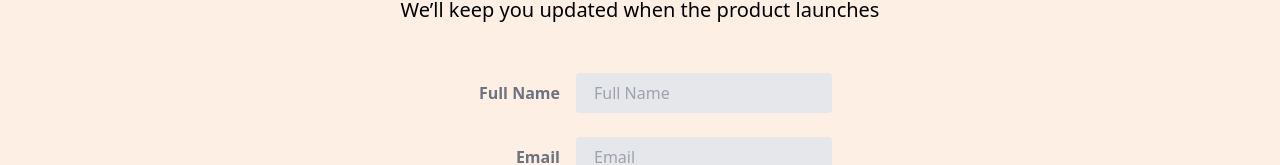
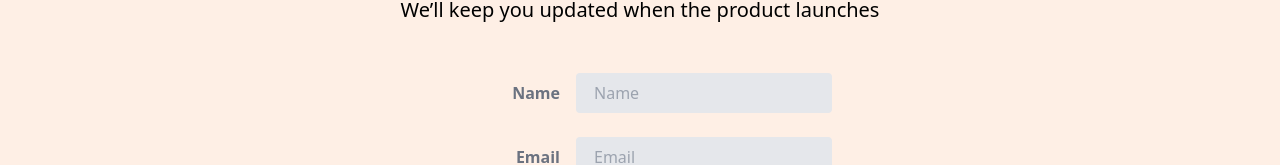
Before and after one commit to GUchechi/getIfe, a React (Create React App) app: page / in a window 1280 px wide. Shown: the part 1365-1530 px from the top of the page. Built offline with nearby package versions, Linux system fonts and the light colour scheme; the HTML template or start-up script is replaced by a standard one.

Commit message:
email validation

```diff
--- a/src/components/Contact.jsx
+++ b/src/components/Contact.jsx
@@ -16,7 +16,7 @@ const Contact = () => {
       )
       .then(
         (result) => {
-          alert("Thank you for signing up for our Waitlist!!!");
+          alert("Thank you, We will get back to you shortly");
           window.location.reload(false);
         },
         (error) => {
@@ -43,7 +43,7 @@ const Contact = () => {
         <div className="md:flex md:items-center mb-6">
           <div className="md:w-1/3">
             <label className="block text-gray-500 font-bold md:text-right mb-1 md:mb-0 pr-4">
-              Full Name
+              Name
             </label>
           </div>
           <div className="md:w-2/3">
@@ -51,7 +51,7 @@ const Contact = () => {
               className="bg-gray-200 appearance-none border-2 border-gray-200 rounded w-full py-2 px-4 text-black-700 leading-tight focus:outline-none focus:bg-white"
               id="inline-full-name"
               type="text"
-              placeholder="Full Name"
+              placeholder="Name"
               name="user_name"
             />
           </div>
```
